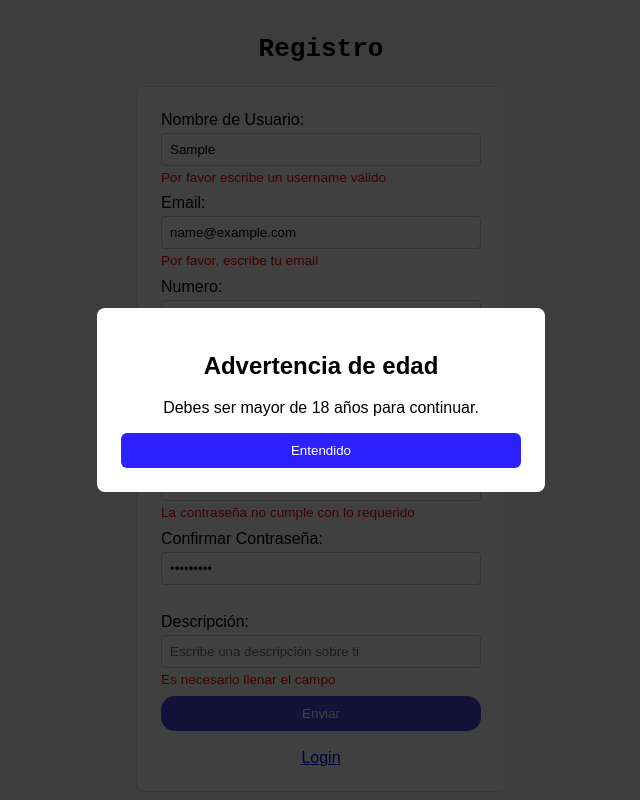
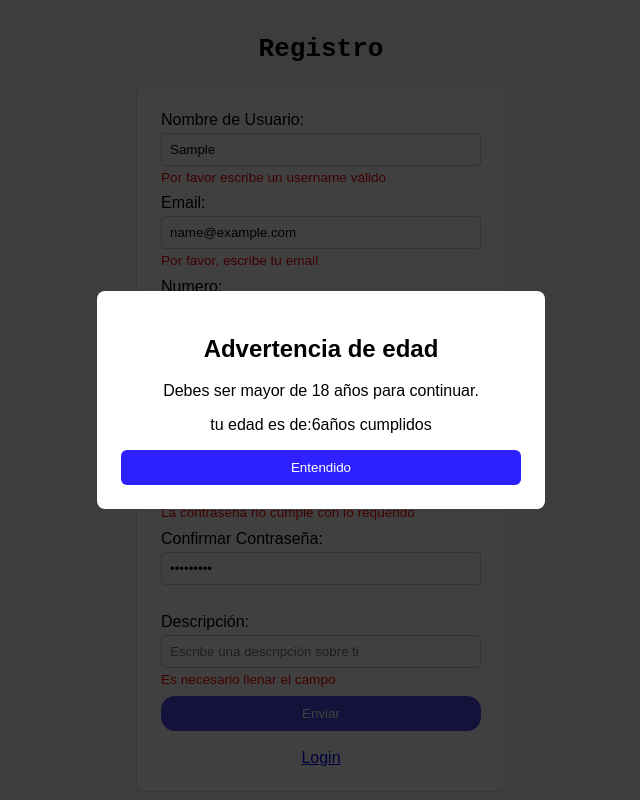
Before and after one commit to Oliver3141592/Libreria-UtileriaJs-ProgramacionWeb, a plain HTML site: page index.html in a window 1280 px wide. Both pictures are taken after typing "Sample", "name@example.com", "Sample", "2020-01-15", "Sample123", "Sample123" into the empty fields and a click on the button "Enviar". Shown: the part 42-842 px from the top of the page, without its empty margins (319-959 px from the left). Drawn offline with Linux system fonts and the light colour scheme.

Commit message:
Modal muestra edad

```diff
--- a/index.html
+++ b/index.html
@@ -73,6 +73,7 @@
         <div class="modal-contenido" role="dialog" aria-modal="true" aria-labelledby="edadTitulo">
             <h2 id="edadTitulo">Advertencia de edad</h2>
             <p>Debes ser mayor de 18 años para continuar.</p>
+            <p id="edadmensajeAdv"></p>
             <div class="modal-botones">
                 <button id="cerrarEdad">Entendido</button>
             </div>
@@ -106,6 +107,7 @@
         //Recolectamos el modal para poder cambiarle sus propiedades y hacerlo visible, y el boton para agregarle eventos
         const modalEdad= document.getElementById("modalEdad");
         const cerrarEdad=document.getElementById("cerrarEdad")
+        const edadMensaje=document.getElementById("edadmensajeAdv");
 
 
         //En este metodo le vamos a agregar al modal que tenemos una nueva clase, la clase "activo", y se le aplicarán las configuraciones del css
@@ -119,6 +121,10 @@
         //pues la clase ".modal" aparece con una opacidad de cero
         function ocultarModalEdad() {
             modalEdad.classList.remove("activo");
+        }
+
+        function agregarMensaje(mensaje){
+            edadMensaje.textContent = mensaje;
         }
 
         //Le agregamos un evento al boton dentro del modal, en este caso al presionar el click se llamará a la funcion para que desaparezca el modal
@@ -231,6 +237,8 @@
 
             //===================VALIDACIÓN DE EDAD=======================
             if (inputFecha.value !== '' && MayorDeEdad(inputFecha.value) == false) {
+                let anioscum=calcularEdad(inputFecha.value);
+                agregarMensaje("tu edad es de:"+ anioscum +"años cumplidos");
                 mostrarModalEdad();
                 /*
                 Pruebas primarias:
```
